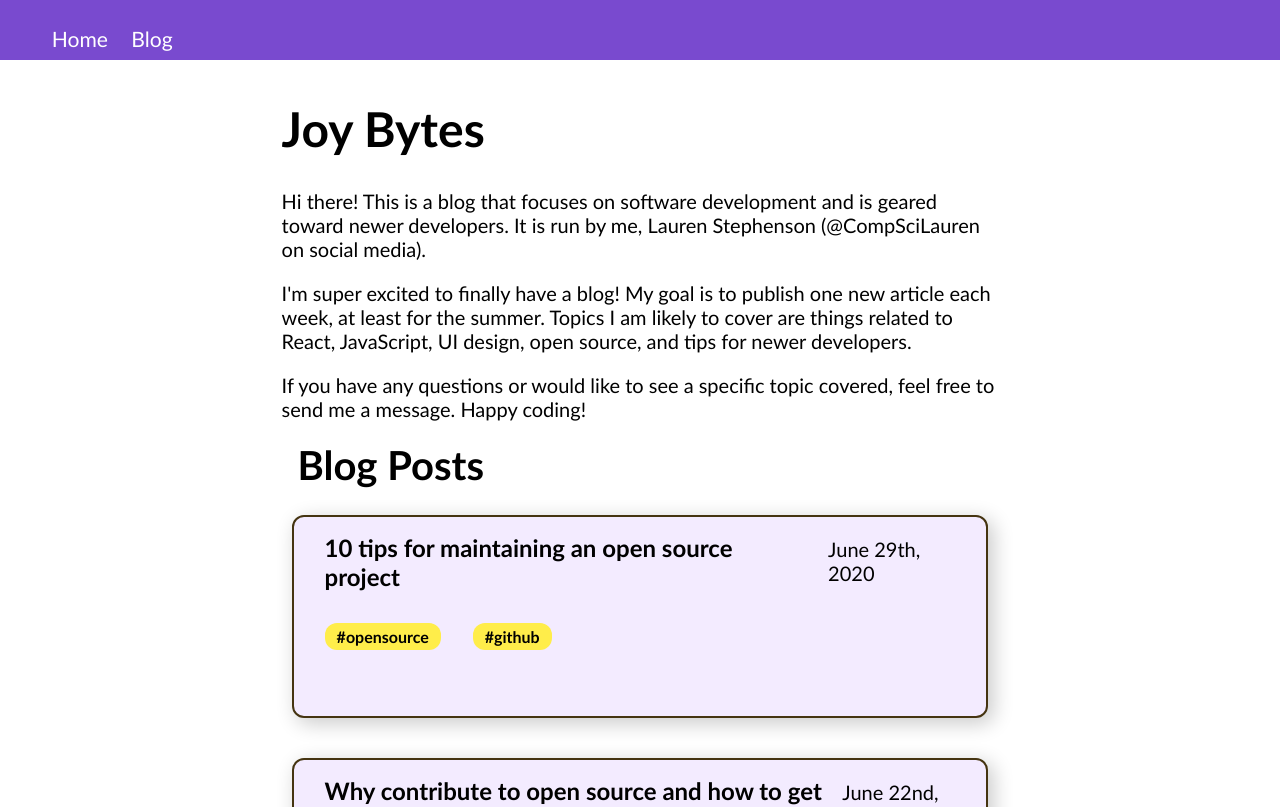
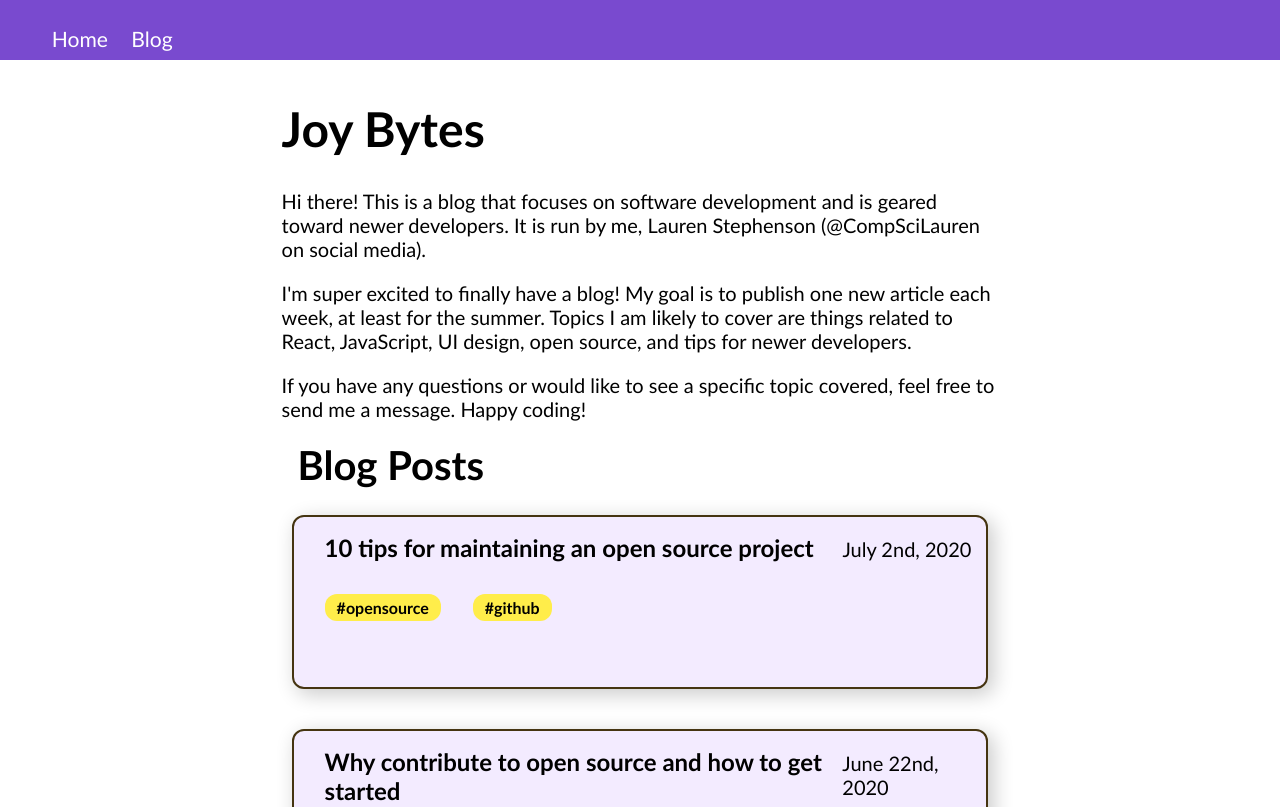
Before and after one commit to CompSciLauren/compscilauren.github.io, a React (Create React App) app: page /blog in a window 1280 px wide. Shown: the top 807 px of the page. Built offline with nearby package versions, Linux system fonts and the light colour scheme.

Commit message:
Update article date

```diff
--- a/src/App.js
+++ b/src/App.js
@@ -5,7 +5,7 @@ import home from "./home/home.js";
 import blog from "./blog/blog.js";
 import Article0615 from "./blog/articles/2020-june/Article0615.jsx";
 import Article0622 from "./blog/articles/2020-june/Article0622.jsx";
-import Article0629 from "./blog/articles/2020-june/Article0629.jsx";
+import Article0702 from "./blog/articles/2020-july/Article0702.jsx";
 
 function App() {
   return (
@@ -29,7 +29,7 @@ function App() {
         <Route path="/blog" exact component={blog} />
         <Route
           path="/blog/10-tips-for-maintaining-an-open-source-project"
-          component={Article0629}
+          component={Article0702}
         />
         <Route
           path="/blog/why-contribute-to-open-source-and-how-to-get-started"
--- a/src/blog/articles/2020-june/Article0629.jsx
+++ b/src/blog/articles/2020-july/Article0702.jsx
@@ -9,7 +9,7 @@ import CommunityDocumentation from "../../../images/blog/2020-june/community-doc
 import GitHubIssues from "../../../images/github-issues.png";
 import HacktoberfestShirt from "../../../images/hacktoberfest-shirt.png";
 
-function Article0622() {
+function Article0702() {
   return (
     <>
       <head>
@@ -20,7 +20,7 @@ function Article0622() {
           <h1 style={{ padding: "8px" }}>
             10 tips for maintaining an open source project
           </h1>
-          <BlogProfileTop date="June 29th, 2020" readTime="6 min" />
+          <BlogProfileTop date="July 2nd, 2020" readTime="6 min" />
           <div className="tag-container">
             <Tag title="opensource" />
             <Tag title="github" />
@@ -187,7 +187,7 @@ function Article0622() {
             config={{
               url:
                 "https://compscilauren.com/blog/10-tips-for-maintaining-an-open-source-project",
-              identifier: "article-2020-06-29",
+              identifier: "article-2020-07-02",
               title: "10 tips for maintaining an open source project",
             }}
           />
@@ -197,4 +197,4 @@ function Article0622() {
   );
 }
 
-export default Article0622;
+export default Article0702;
--- a/src/blog/blog.js
+++ b/src/blog/blog.js
@@ -30,7 +30,7 @@ function blog() {
             <div className="blogarticle-grid-container">
               <BlogArticle
                 title="10 tips for maintaining an open source project"
-                date="June 29th, 2020"
+                date="July 2nd, 2020"
                 link="/blog/10-tips-for-maintaining-an-open-source-project"
                 tag1="opensource"
                 tag2="github"
--- a/src/home/home.js
+++ b/src/home/home.js
@@ -128,7 +128,7 @@ function home() {
             </h1>
             <BlogArticle
               title="10 tips for maintaining an open source project"
-              date="June 29th, 2020"
+              date="July 2nd, 2020"
               link="/blog/10-tips-for-maintaining-an-open-source-project"
               tag1="opensource"
               tag2="github"
```
